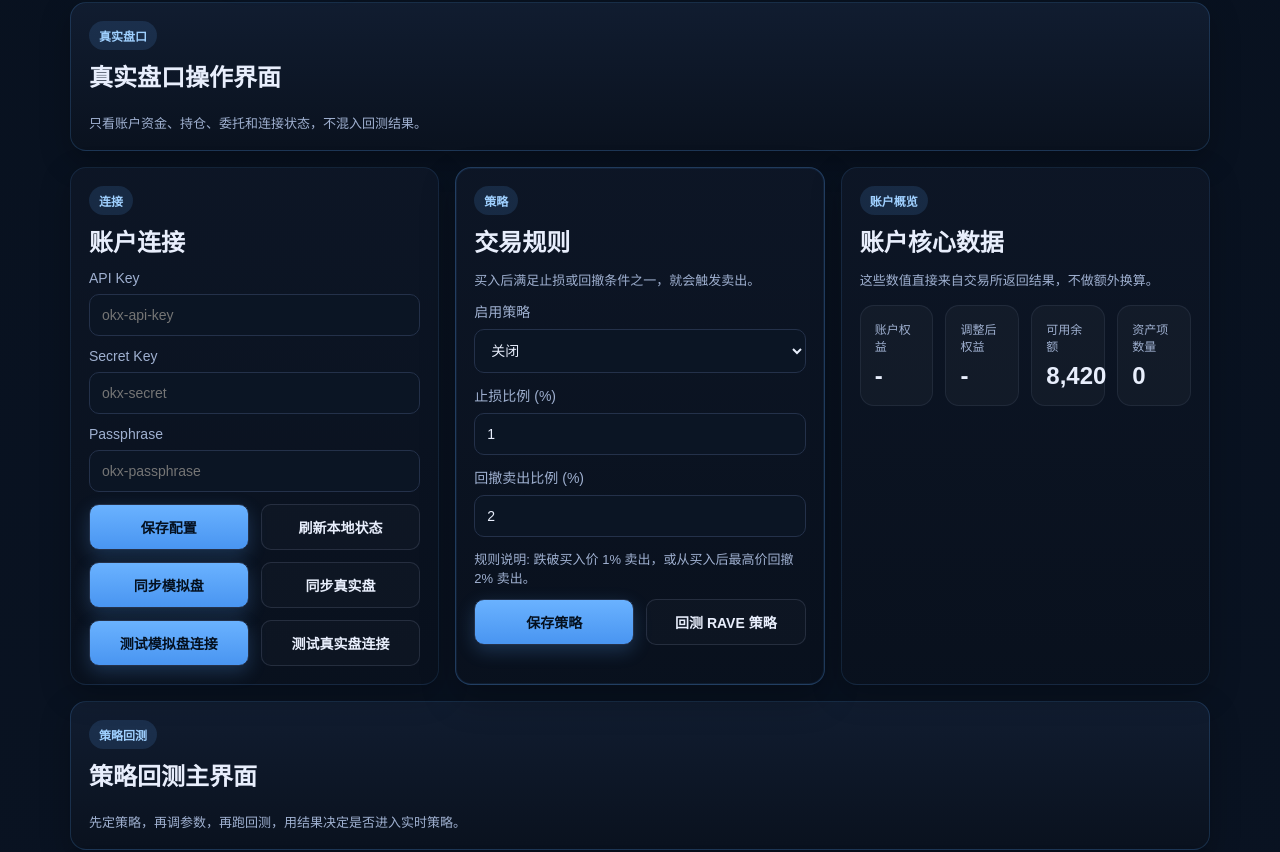
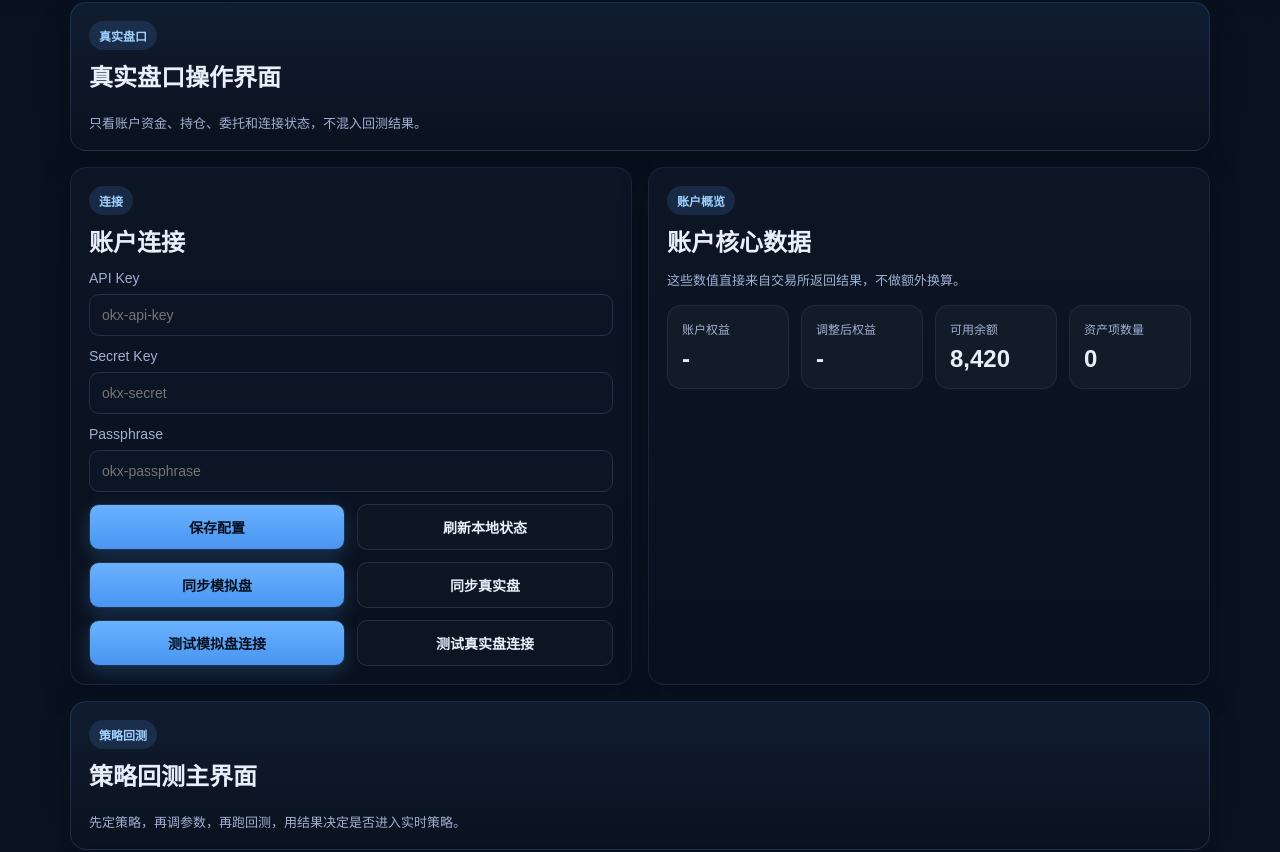
Before and after one commit to mingcz28-spec/okx-trader-sim, a Next.js app in the folder okx-trader-sim/: page / in a window 1280 px wide. Shown: the part 389-1241 px from the top of the page. Built offline with nearby package versions, Linux system fonts and the light colour scheme.

Commit message:
Separate market, backtest, and realtime strategy boundaries

```diff
--- a/okx-trader-sim/app/page.tsx
+++ b/okx-trader-sim/app/page.tsx
@@ -559,25 +559,6 @@ export default function HomePage() {
           <div className="row" style={{ marginTop: 12 }}>
             <button onClick={() => testConnection('demo')} disabled={testing}>{testing ? '测试中...' : '测试模拟盘连接'}</button>
             <button className="secondary" onClick={() => testConnection('live')} disabled={testing}>{testing ? '测试中...' : '测试真实盘连接'}</button>
-          </div>
-        </section>
-
-        <section className="card panelCard accentPanel">
-          <div className="panelHeader"><div><div className="sectionTag">策略</div><h2>交易规则</h2></div></div>
-          <div className="small">买入后满足止损或回撤条件之一，就会触发卖出。</div>
-          <label style={{ marginTop: 12 }}>启用策略</label>
-          <select value={strategyForm.enabled ? 'on' : 'off'} onChange={(e) => setStrategyForm({ ...strategyForm, enabled: e.target.value === 'on' })}>
-            <option value="off">关闭</option>
-            <option value="on">开启</option>
-          </select>
-          <label style={{ marginTop: 12 }}>止损比例 (%)</label>
-          <input value={strategyForm.stopLossPct} onChange={(e) => setStrategyForm({ ...strategyForm, stopLossPct: Number(e.target.value) })} />
-          <label style={{ marginTop: 12 }}>回撤卖出比例 (%)</label>
-          <input value={strategyForm.trailingDrawdownPct} onChange={(e) => setStrategyForm({ ...strategyForm, trailingDrawdownPct: Number(e.target.value) })} />
-          <div className="small" style={{ marginTop: 12 }}>规则说明: 跌破买入价 {strategyForm.stopLossPct}% 卖出，或从买入后最高价回撤 {strategyForm.trailingDrawdownPct}% 卖出。</div>
-          <div className="row" style={{ marginTop: 12 }}>
-            <button onClick={saveStrategyConfig}>保存策略</button>
-            <button className="secondary" onClick={() => runBacktest()}>{backtesting ? '回测中...' : '回测 RAVE 策略'}</button>
           </div>
         </section>
 
@@ -1233,57 +1214,14 @@ export default function HomePage() {
       <div className="mobileSection" data-tab="realtime" data-active={appMode === 'realtime'}>
       <section className="card pageModeIntroCard" style={{ marginTop: 16 }}>
         <div className="sectionTag">实时策略</div>
-        <h2 style={{ marginTop: 0 }}>实时策略操作界面</h2>
-        <div className="small">选择回测里验证过的参数，进入实时执行和收益跟踪。</div>
-      </section>
-      <section className="card panelCard realtimeHeroCard" style={{ marginTop: 16 }}>
-        <div className="panelHeader"><div><div className="sectionTag">实时策略</div><h2>实时策略总览</h2></div></div>
-        <div className="modeHeroStats">
-          <div className="heroStatBox">
-            <span>当前策略</span>
-            <strong>买入 / 卖出</strong>
-          </div>
-          <div className="heroStatBox">
-            <span>最佳参数</span>
-            <strong>{selectedBacktest ? `${selectedBacktest.stopLossPct}% / ${selectedBacktest.trailingDrawdownPct}%` : '-'}</strong>
-          </div>
-          <div className="heroStatBox">
-            <span>参考回测收益</span>
-            <strong>{selectedBacktest ? `${formatNumber(selectedBacktest.totalReturn * 100, 2)}%` : '-'}</strong>
-          </div>
-          <div className="heroStatBox">
-            <span>实时收益</span>
-            <strong>开发中</strong>
-          </div>
-        </div>
+        <h2 style={{ marginTop: 0 }}>实时策略页面待设计</h2>
+        <div className="small">这里不沿用回测页内容。等你定好实时策略页面结构后，再单独开发新的执行界面。</div>
       </section>
 
-      <div className="grid modePageGrid" style={{ marginTop: 16 }}>
-      <section className="card panelCard">
-        <div className="panelHeader"><div><div className="sectionTag">执行状态</div><h2>策略执行状态</h2></div></div>
-        <div className="small">这里后续会显示实时开关、运行状态、最后一次触发信号和执行结果。</div>
-        <div className="statusList" style={{ marginTop: 16 }}>
-          <div className="statusRow"><span className="small">运行状态</span><strong>{state.strategyStatus === 'running' ? '运行中' : state.strategyStatus === 'paused' ? '已暂停' : '已待命'}</strong></div>
-          <div className="statusRow"><span className="small">最后信号</span><strong>{strategyForm.lastSignal === 'buy' ? '买入' : strategyForm.lastSignal === 'sell' ? '卖出' : '观望'}</strong></div>
-          <div className="statusRow"><span className="small">当前参数</span><strong>{strategyForm.stopLossPct}% / {strategyForm.trailingDrawdownPct}%</strong></div>
-        </div>
+      <section className="card panelCard" style={{ marginTop: 16 }}>
+        <div className="panelHeader"><div><div className="sectionTag">开发说明</div><h2>实时策略页面预留区</h2></div></div>
+        <div className="small">后续这里单独承载实时信号、执行控制、实时收益、当前持仓、日志与异常状态，不和真实盘口、策略回测混排。</div>
       </section>
-
-      <section className="card panelCard">
-        <div className="panelHeader"><div><div className="sectionTag">收益跟踪</div><h2>实时收益监控</h2></div></div>
-        <div className="small">这里后续会接实时收益曲线、浮盈浮亏和策略净值走势。</div>
-        <div className="modeHeroStats" style={{ marginTop: 16 }}>
-          <div className="heroStatBox">
-            <span>今日收益</span>
-            <strong>{formatNumber(state.dailyPnl, 4)}</strong>
-          </div>
-          <div className="heroStatBox">
-            <span>当前回撤</span>
-            <strong>{formatNumber(state.drawdownPct, 2)}%</strong>
-          </div>
-        </div>
-      </section>
-      </div>
       </div>
     </main>
   );
```
